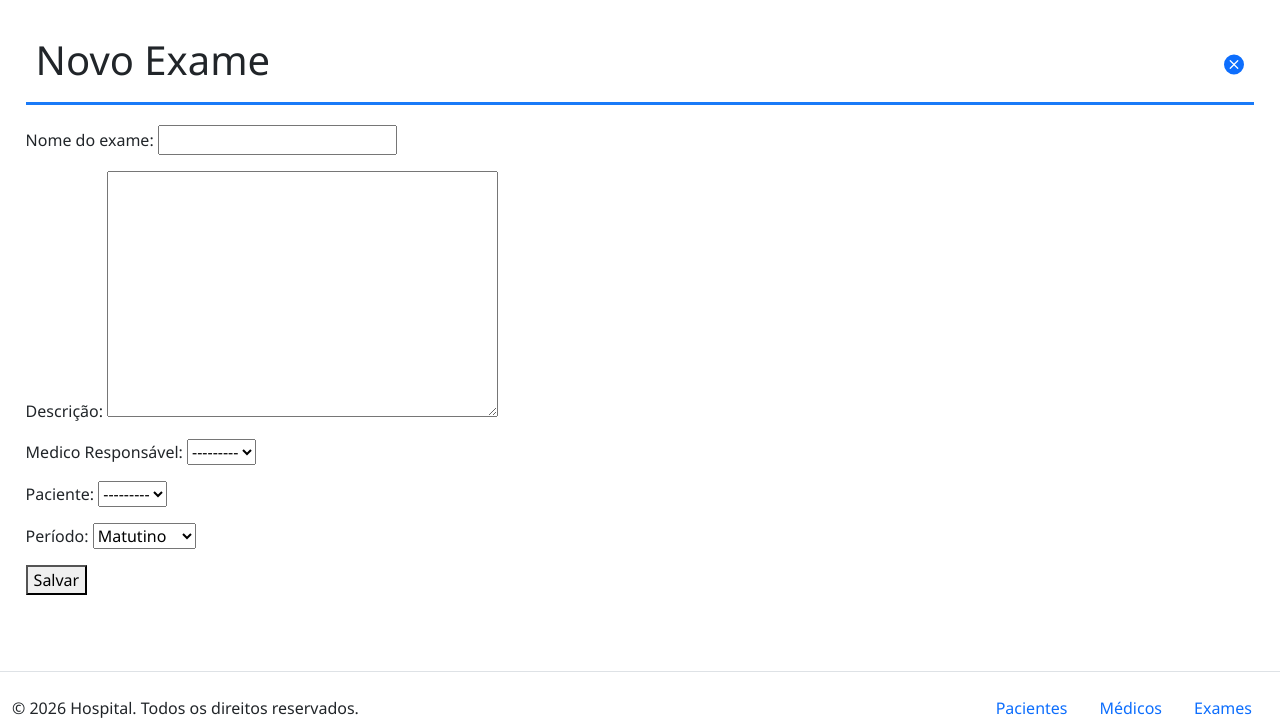
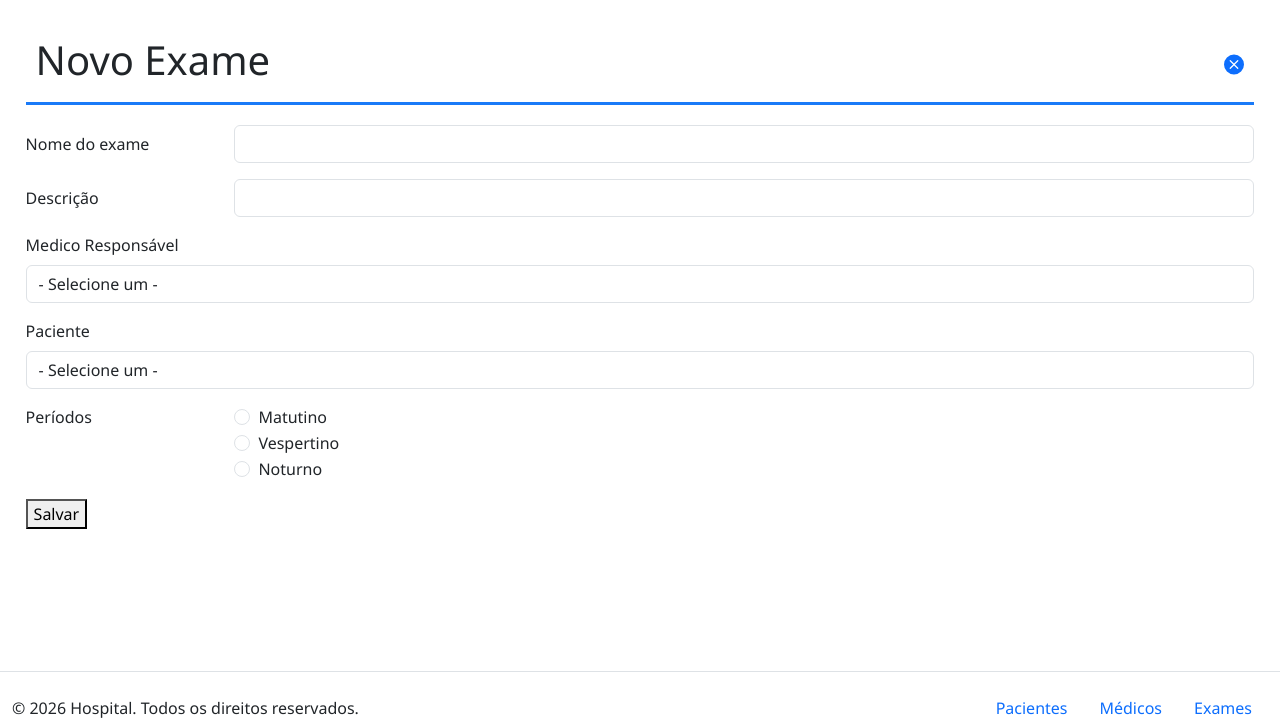
Before and after one commit to yuh-maeda/Projeto-Django, a Django app: page /exames/novo/ in a window 1280 px wide. Shown: the part 56-779 px from the top of the page. Run offline with Django 5.2, Linux system fonts and the light colour scheme; data that the repository does not hold is empty; some libraries are stand-ins or nearby versions.

Commit message:
feat: style dos formularios de create

```diff
--- a/hospital/templates/hospital/exame_form_create.html
+++ b/hospital/templates/hospital/exame_form_create.html
@@ -13,11 +13,68 @@
             </a>
         </div>
 
-        <form method="post" enctype="multipart/form-data">
+        <form method="post">
             {% csrf_token %}
-            {{ form.as_p }}
+
+            <div class="row mb-3">
+                <label for="id_nome" class="col-sm-2 col-form-label"> Nome do exame </label>
+                <div class="col-sm-10">
+                <input type="text" class="form-control" id="id_nome" name="nome" required>
+                </div>
+            </div>
+
+            <div class="row mb-3">
+                <label for="id_descricao" class="col-sm-2 col-form-label">Descrição</label>
+                <div class="col-sm-10">
+                <input type="text" class="form-control" id="id_descricao" name="descricao">
+                </div>
+            </div>
+
+            <div class="form-field mb-3">
+                <label for="id_medico" class="form-label">Medico Responsável</label>
+                <select class="form-control" id="id_medico" name="medico" required>
+                    <option value="">- Selecione um -</option>
+                    {% for medico in form.medico.field.queryset %}
+                    <option value="{{ medico.pk }}">{{ medico.nome }}</option>
+                    {% endfor %}
+                </select>
+            </div>
+
+            <div class="form-field mb-3">
+                <label for="id_paciente" class="form-label">Paciente</label>
+                <select class="form-control" id="id_paciente" name="paciente" required>
+                    <option value="">- Selecione um -</option>
+                    {% for paciente in form.paciente.field.queryset %}
+                    <option value="{{ paciente.pk }}">{{ paciente.nome }}</option>
+                    {% endfor %}
+                </select>
+            </div>
+
+            <fieldset class="row mb-3">
+                <legend class="col-form-label col-sm-2 pt-0">Períodos</legend>
+                <div class="col-sm-10">
+
+                    <div class="form-check">
+                        <input class="form-check-input" type="radio" name="periodo" id="gridRadios1" value="M" required>
+                        <label class="form-check-label" for="gridRadios1"> Matutino </label>
+                    </div>
+
+                    <div class="form-check">
+                        <input class="form-check-input" type="radio" name="periodo" id="gridRadios2" value="V">
+                        <label class="form-check-label" for="gridRadios2"> Vespertino </label>
+                    </div>
+
+                    <div class="form-check">
+                        <input class="form-check-input" type="radio" name="periodo" id="gridRadios3" value="N">
+                        <label class="form-check-label" for="gridRadios3"> Noturno </label>
+                    </div>
+
+                </div>
+            </fieldset>
+
             <button type="submit" class="btn-outline theme-success">Salvar</button>
         </form>
 
+
     </section>
 {% endblock %}
```
Also changed, not shown: hospital/templates/hospital/medico_form_create.html (+17 -5 lines), hospital/templates/hospital/paciente_form_create.html (+16 -4 lines).
